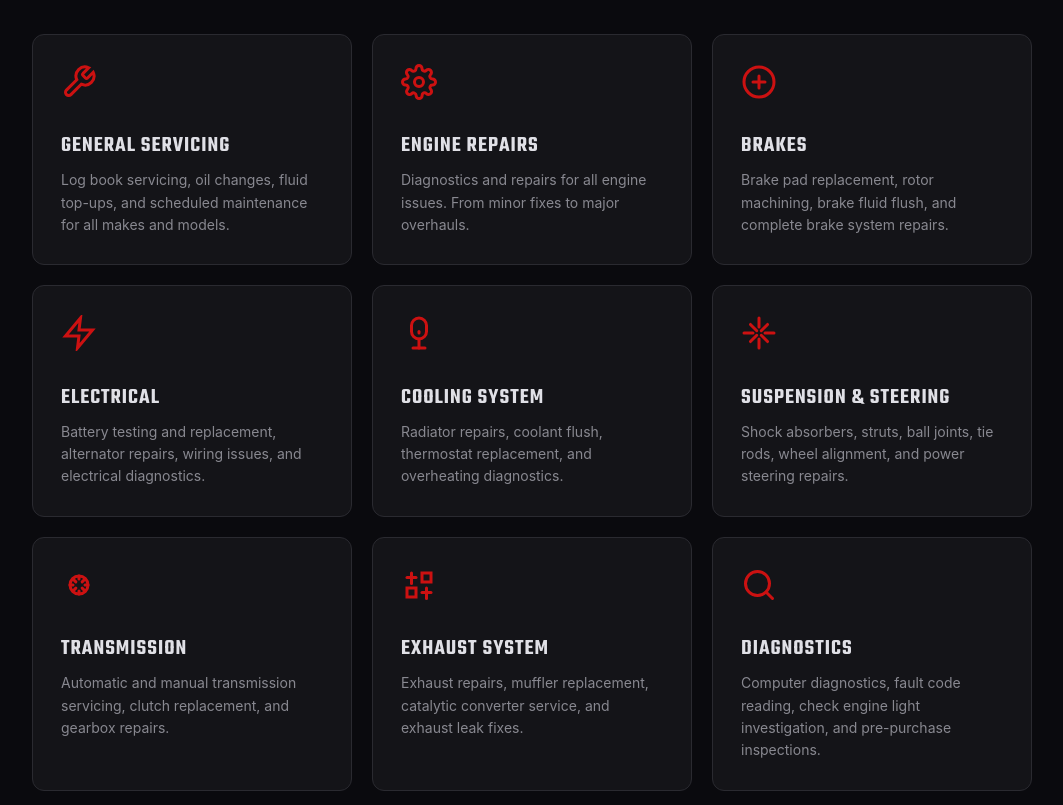
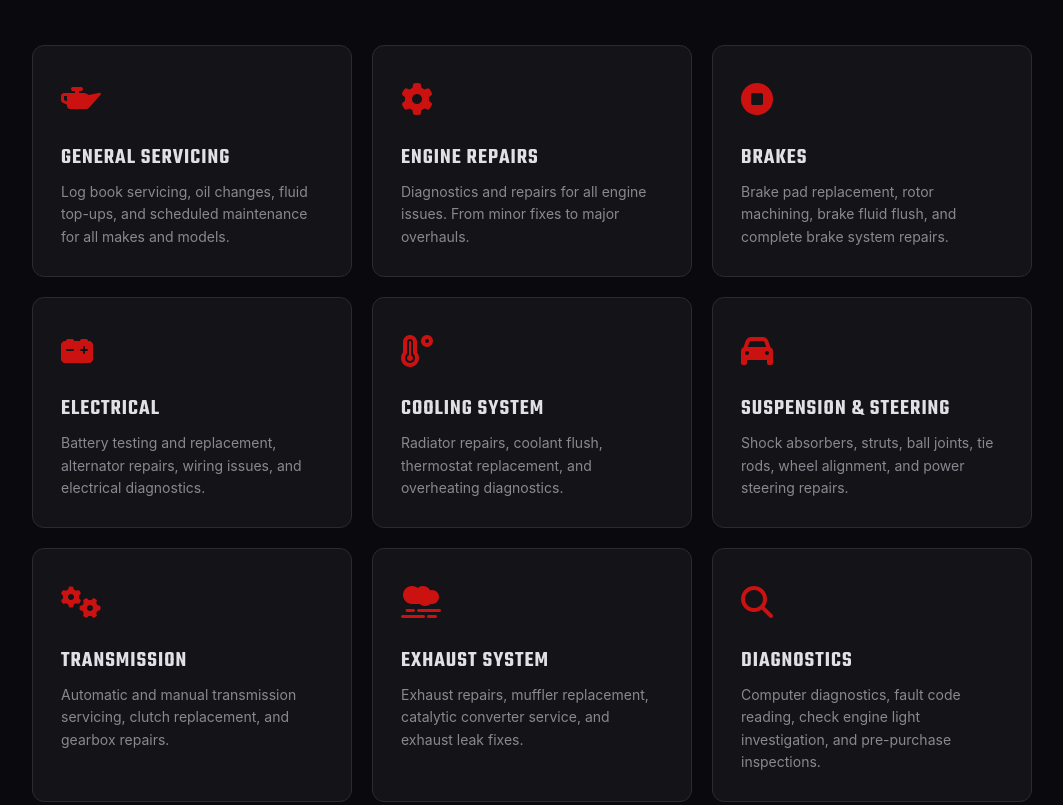
Before and after one commit to anirudhatalmale6-alt/macs-autos, a plain HTML site: page index.html in a window 1280 px wide. Shown: the part 1297-2102 px from the top of the page, without its empty margins (108-1171 px from the left). Drawn offline with Linux system fonts and the light colour scheme.

Commit message:
Switch to Font Awesome icons - professional, consistent on all devices

```diff
--- a/index.html
+++ b/index.html
@@ -6,6 +6,7 @@
 <title>Macs Autos - All Mechanical Work | Book Online</title>
 <meta name="description" content="Macs Autos - Professional mechanical services. All mechanical work except tyres. Open 7 days a week. Book online today!">
 <link rel="icon" type="image/png" href="logo.png">
+<link rel="stylesheet" href="https://cdnjs.cloudflare.com/ajax/libs/font-awesome/6.5.1/css/all.min.css">
 <link rel="preconnect" href="https://fonts.googleapis.com">
 <link rel="preconnect" href="https://fonts.gstatic.com" crossorigin>
 <link href="https://fonts.googleapis.com/css2?family=Russo+One&family=Teko:wght@600;700&display=swap" rel="stylesheet">
@@ -119,7 +120,8 @@ section { padding: 80px 24px; }
 }
 .service-card:hover { border-color: rgba(204,17,17,0.3); background: var(--bg-hover); }
 .service-card:hover::before { transform: scaleX(1); }
-.service-icon { font-size: 32px; margin-bottom: 14px; }
+.service-icon { font-size: 32px; margin-bottom: 14px; color: var(--red); }
+.info-icon { color: var(--red); }
 .service-card h3 { font-family: 'Teko', sans-serif; font-size: 22px; font-weight: 600; color: var(--silver-light); margin-bottom: 6px; letter-spacing: 1px; text-transform: uppercase; }
 .service-card p { font-size: 14px; color: var(--text-muted); }
 
@@ -219,7 +221,7 @@ footer .footer-brand { font-family: 'Russo One', sans-serif; font-weight: 400; c
 <section style="padding:40px 24px 0;">
   <div class="container">
     <div style="background:linear-gradient(135deg, rgba(204,17,17,0.15), rgba(204,17,17,0.05)); border:2px solid var(--red); border-radius:16px; padding:32px; text-align:center;">
-      <div style="margin-bottom:8px;"><svg viewBox="0 0 24 24" width="48" height="48" fill="none" stroke="#cc1111" stroke-width="1.5" stroke-linecap="round"><path d="M5 17h14M5 17a2 2 0 01-2-2V7a2 2 0 012-2h3l2-2h4l2 2h3a2 2 0 012 2v8a2 2 0 01-2 2M7 19h2m6 0h2"/><circle cx="7.5" cy="17" r="1.5"/><circle cx="16.5" cy="17" r="1.5"/><path d="M5 13h14"/></svg></div>
+      <div style="font-size:42px; margin-bottom:8px; color:var(--red);"><i class="fa-solid fa-car-side"></i></div>
       <h2 style="font-family:'Teko',sans-serif; font-size:34px; font-weight:700; color:var(--red); margin-bottom:8px; letter-spacing:2px;">LOAN CARS AVAILABLE</h2>
       <p style="color:var(--text-muted); font-size:16px; max-width:500px; margin:0 auto;">Need to get around while your car is being serviced? No worries - we have loan cars available so you're never stuck without a ride.</p>
     </div>
@@ -236,47 +238,47 @@ footer .footer-brand { font-family: 'Russo One', sans-serif; font-weight: 400; c
     </div>
     <div class="services-grid">
       <div class="service-card">
-        <div class="service-icon"><svg viewBox="0 0 24 24" width="36" height="36" fill="none" stroke="#cc1111" stroke-width="2" stroke-linecap="round"><path d="M14.7 6.3a1 1 0 000 1.4l1.6 1.6a1 1 0 001.4 0l3.77-3.77a6 6 0 01-7.94 7.94l-6.91 6.91a2.12 2.12 0 01-3-3l6.91-6.91a6 6 0 017.94-7.94l-3.76 3.76z"/></svg></div>
+        <div class="service-icon"><i class="fa-solid fa-oil-can"></i></div>
         <h3>General Servicing</h3>
         <p>Log book servicing, oil changes, fluid top-ups, and scheduled maintenance for all makes and models.</p>
       </div>
       <div class="service-card">
-        <div class="service-icon"><svg viewBox="0 0 24 24" width="36" height="36" fill="none" stroke="#cc1111" stroke-width="2" stroke-linecap="round"><circle cx="12" cy="12" r="3"/><path d="M19.4 15a1.65 1.65 0 00.33 1.82l.06.06a2 2 0 01-2.83 2.83l-.06-.06a1.65 1.65 0 00-1.82-.33 1.65 1.65 0 00-1 1.51V21a2 2 0 01-4 0v-.09A1.65 1.65 0 009 19.4a1.65 1.65 0 00-1.82.33l-.06.06a2 2 0 01-2.83-2.83l.06-.06A1.65 1.65 0 004.68 15a1.65 1.65 0 00-1.51-1H3a2 2 0 010-4h.09A1.65 1.65 0 004.6 9a1.65 1.65 0 00-.33-1.82l-.06-.06a2 2 0 012.83-2.83l.06.06A1.65 1.65 0 009 4.68a1.65 1.65 0 001-1.51V3a2 2 0 014 0v.09a1.65 1.65 0 001 1.51 1.65 1.65 0 001.82-.33l.06-.06a2 2 0 012.83 2.83l-.06.06A1.65 1.65 0 0019.4 9a1.65 1.65 0 001.51 1H21a2 2 0 010 4h-.09a1.65 1.65 0 00-1.51 1z"/></svg></div>
+        <div class="service-icon"><i class="fa-solid fa-gear"></i></div>
         <h3>Engine Repairs</h3>
         <p>Diagnostics and repairs for all engine issues. From minor fixes to major overhauls.</p>
       </div>
       <div class="service-card">
-        <div class="service-icon"><svg viewBox="0 0 24 24" width="36" height="36" fill="none" stroke="#cc1111" stroke-width="2" stroke-linecap="round"><circle cx="12" cy="12" r="10"/><line x1="12" y1="8" x2="12" y2="16"/><line x1="8" y1="12" x2="16" y2="12"/></svg></div>
+        <div class="service-icon"><i class="fa-solid fa-circle-stop"></i></div>
         <h3>Brakes</h3>
         <p>Brake pad replacement, rotor machining, brake fluid flush, and complete brake system repairs.</p>
       </div>
       <div class="service-card">
-        <div class="service-icon"><svg viewBox="0 0 24 24" width="36" height="36" fill="none" stroke="#cc1111" stroke-width="2" stroke-linecap="round"><path d="M13 2L3 14h9l-1 8 10-12h-9l1-8z"/></svg></div>
+        <div class="service-icon"><i class="fa-solid fa-car-battery"></i></div>
         <h3>Electrical</h3>
         <p>Battery testing and replacement, alternator repairs, wiring issues, and electrical diagnostics.</p>
       </div>
       <div class="service-card">
-        <div class="service-icon"><svg viewBox="0 0 24 24" width="36" height="36" fill="none" stroke="#cc1111" stroke-width="2" stroke-linecap="round"><path d="M12 2a5 5 0 015 5v4a5 5 0 01-10 0V7a5 5 0 015-5z"/><path d="M12 16v6"/><path d="M8 22h8"/><path d="M12 11v1"/></svg></div>
+        <div class="service-icon"><i class="fa-solid fa-temperature-high"></i></div>
         <h3>Cooling System</h3>
         <p>Radiator repairs, coolant flush, thermostat replacement, and overheating diagnostics.</p>
       </div>
       <div class="service-card">
-        <div class="service-icon"><svg viewBox="0 0 24 24" width="36" height="36" fill="none" stroke="#cc1111" stroke-width="2" stroke-linecap="round"><path d="M12 2v6"/><path d="M6.3 6.3l4.2 4.2"/><path d="M2 12h6"/><path d="M6.3 17.7l4.2-4.2"/><path d="M12 22v-6"/><path d="M17.7 17.7l-4.2-4.2"/><path d="M22 12h-6"/><path d="M17.7 6.3l-4.2 4.2"/></svg></div>
+        <div class="service-icon"><i class="fa-solid fa-car"></i></div>
         <h3>Suspension & Steering</h3>
         <p>Shock absorbers, struts, ball joints, tie rods, wheel alignment, and power steering repairs.</p>
       </div>
       <div class="service-card">
-        <div class="service-icon"><svg viewBox="0 0 24 24" width="36" height="36" fill="none" stroke="#cc1111" stroke-width="2" stroke-linecap="round"><circle cx="12" cy="12" r="6"/><path d="M12 6v2"/><path d="M12 16v2"/><path d="M6 12h2"/><path d="M16 12h2"/><path d="M8.5 8.5l1.4 1.4"/><path d="M14.1 14.1l1.4 1.4"/><path d="M8.5 15.5l1.4-1.4"/><path d="M14.1 9.9l1.4-1.4"/></svg></div>
+        <div class="service-icon"><i class="fa-solid fa-gears"></i></div>
         <h3>Transmission</h3>
         <p>Automatic and manual transmission servicing, clutch replacement, and gearbox repairs.</p>
       </div>
       <div class="service-card">
-        <div class="service-icon"><svg viewBox="0 0 24 24" width="36" height="36" fill="none" stroke="#cc1111" stroke-width="2" stroke-linecap="round"><path d="M4 14h6v6H4z"/><path d="M14 4h6v6h-6z"/><path d="M7 4v7"/><path d="M17 14v7"/><path d="M4 7h6"/><path d="M14 17h6"/></svg></div>
+        <div class="service-icon"><i class="fa-solid fa-smog"></i></div>
         <h3>Exhaust System</h3>
         <p>Exhaust repairs, muffler replacement, catalytic converter service, and exhaust leak fixes.</p>
       </div>
       <div class="service-card">
-        <div class="service-icon"><svg viewBox="0 0 24 24" width="36" height="36" fill="none" stroke="#cc1111" stroke-width="2" stroke-linecap="round"><circle cx="11" cy="11" r="8"/><line x1="21" y1="21" x2="16.65" y2="16.65"/></svg></div>
+        <div class="service-icon"><i class="fa-solid fa-magnifying-glass"></i></div>
         <h3>Diagnostics</h3>
         <p>Computer diagnostics, fault code reading, check engine light investigation, and pre-purchase inspections.</p>
       </div>
@@ -401,17 +403,17 @@ footer .footer-brand { font-family: 'Russo One', sans-serif; font-weight: 400; c
     </div>
     <div class="info-grid">
       <div class="info-card">
-        <div class="info-icon"><svg viewBox="0 0 24 24" width="40" height="40" fill="none" stroke="#cc1111" stroke-width="2" stroke-linecap="round"><circle cx="12" cy="12" r="10"/><polyline points="12 6 12 12 16 14"/></svg></div>
+        <div class="info-icon"><i class="fa-solid fa-clock" style="font-size:36px;"></i></div>
         <h3>Opening Hours</h3>
         <p>Monday - Sunday<br>8:00 AM - 4:30 PM<br><strong style="color:var(--red);">Open 7 Days a Week</strong></p>
       </div>
       <div class="info-card">
-        <div class="info-icon"><svg viewBox="0 0 24 24" width="40" height="40" fill="none" stroke="#cc1111" stroke-width="2" stroke-linecap="round"><path d="M14.7 6.3a1 1 0 000 1.4l1.6 1.6a1 1 0 001.4 0l3.77-3.77a6 6 0 01-7.94 7.94l-6.91 6.91a2.12 2.12 0 01-3-3l6.91-6.91a6 6 0 017.94-7.94l-3.76 3.76z"/></svg></div>
+        <div class="info-icon"><i class="fa-solid fa-wrench" style="font-size:36px;"></i></div>
         <h3>What We Do</h3>
         <p>All mechanical work<br>All makes & models<br>Quality parts & service</p>
       </div>
       <div class="info-card">
-        <div class="info-icon"><svg viewBox="0 0 24 24" width="40" height="40" fill="none" stroke="#cc1111" stroke-width="2" stroke-linecap="round"><polygon points="12 2 15.09 8.26 22 9.27 17 14.14 18.18 21.02 12 17.77 5.82 21.02 7 14.14 2 9.27 8.91 8.26 12 2"/></svg></div>
+        <div class="info-icon"><i class="fa-solid fa-star" style="font-size:36px;"></i></div>
         <h3>Why Choose Us</h3>
         <p>Honest pricing<br>Fast turnaround<br>7 days availability<br><strong style="color:var(--red);">Loan cars available</strong></p>
       </div>
```
